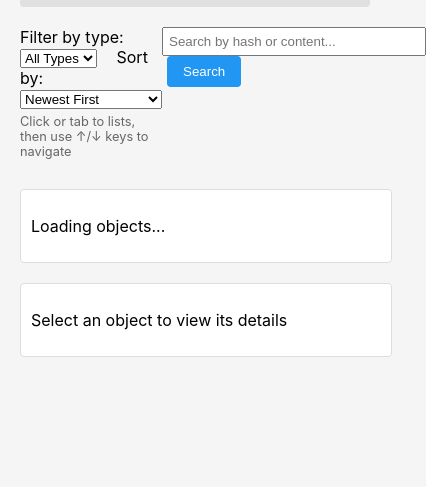
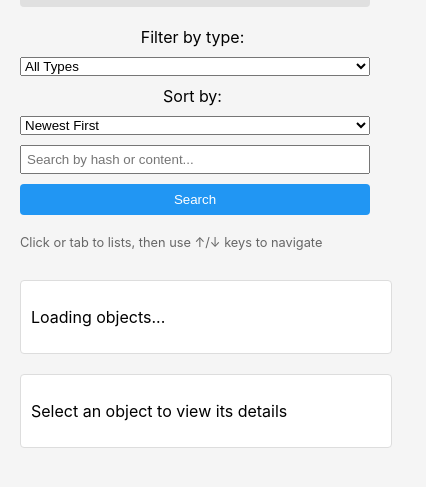
Before and after one commit to markiz/git-visualizer, a website with bundled scripts: page src/index.html in a window 390 px wide. Shown: the part 165-652 px from the top of the page, 426 px wide, since content can reach past the window. Built offline with nearby package versions, Linux system fonts and the light colour scheme.

Commit message:
Improve desktop and mobile layouts

```diff
--- a/src/index.html
+++ b/src/index.html
@@ -162,8 +162,59 @@
       background-color: #0b7dda;
     }
 
+    .select-repo-button {
+      margin-right: 10px;
+    }
+
     .filter-container {
       margin-bottom: 10px;
+    }
+
+    .filter-controls {
+      display: flex;
+      flex-direction: column;
+      margin-bottom: 10px;
+    }
+
+    .filter-sort-pickers {
+      display: flex;
+      align-items: center;
+      gap: 20px; /* Space between filter and sort */
+      margin-bottom: 10px;
+      width: 100%;
+    }
+
+    .filter-sort-pickers label {
+      margin-right: 5px; /* Space between label and select */
+    }
+
+    .filter-sort-pickers select {
+      flex-grow: 1; /* Allow select to take available space */
+    }
+
+    .search-block {
+      display: flex;
+      width: 100%;
+      margin-bottom: 10px;
+    }
+
+    .search-bar {
+      padding: 5px;
+      flex-grow: 1;
+      margin-right: 5px;
+      flex-basis: 0;
+    }
+
+    .search-button {
+      margin-left: 0;
+      width: auto;
+    }
+
+    .hint-string {
+      font-size: 0.8em;
+      color: #666;
+      margin-top: 5px;
+      width: 100%;
     }
 
     @media (max-width: 768px) {
@@ -176,10 +227,36 @@
         flex: none; /* Remove flex grow/shrink on smaller screens */
         width: 100%; /* Take full width */
       }
-    }
 
-    .object-count {
-      font-weight: bold;
+      .objects-list {
+        max-height: 300px; /* Limit height for mobile */
+      }
+
+      .filter-sort-pickers {
+        flex-direction: column; /* Stack filter and sort on mobile */
+        gap: 10px; /* Adjust gap for stacking */
+      }
+
+      .filter-sort-pickers select {
+        width: 100%; /* Full width on mobile */
+      }
+
+      .search-block {
+        flex-direction: column; /* Stack search input and button on mobile */
+      }
+
+      .search-bar {
+        margin-right: 0; /* Remove right margin on mobile */
+        margin-bottom: 10px; /* Add bottom margin on mobile */
+      }
+
+      .search-button {
+        width: 100%; /* Full width on mobile */
+      }
+
+      .hint-string {
+        margin-top: 10px; /* Adjust top margin on mobile */
+      }
     }
   </style>
 </head>
@@ -191,14 +268,14 @@
       <div class="status-bar">
         <div id="repo-status">Checking repository...</div>
         <div>
-          <button id="select-repo-btn" style="margin-right: 10px;">Select Repository</button>
+          <button id="select-repo-btn" class="select-repo-button">Select Repository</button>
           <button id="refresh-btn">Refresh</button>
         </div>
       </div>
 
       <div class="filter-container">
-        <div style="display: flex; justify-content: space-between; margin-bottom: 10px;">
-          <div>
+        <div class="filter-controls">
+          <div class="filter-sort-pickers">
             <label for="object-type-filter">Filter by type: </label>
             <select id="object-type-filter">
               <option value="all">All Types</option>
@@ -207,9 +284,7 @@
               <option value="commit">Commit</option>
               <option value="tag">Tag</option>
             </select>
-            <span id="object-count" class="object-count"></span>
-
-            <label for="sort-select" style="margin-left: 15px;">Sort by: </label>
+            <label for="sort-select">Sort by: </label>
             <select id="sort-select">
               <option value="date-desc">Newest First</option>
               <option value="none">None</option>
@@ -218,14 +293,13 @@
               <option value="size-desc">Size (Largest First)</option>
               <option value="size-asc">Size (Smallest First)</option>
             </select>
-            <div id="object-count" class="object-count"></div>
-            <div style="font-size: 0.8em; color: #666; margin-top: 5px;">Click or tab to lists, then use ↑/↓ keys to navigate</div>
           </div>
-          <div>
-            <input type="text" id="search-input" placeholder="Search by hash or content..." style="padding: 5px; width: 250px;">
-            <button id="search-btn" style="margin-left: 5px;">Search</button>
+          <div class="search-block">
+            <input type="text" id="search-input" class="search-bar" placeholder="Search by hash or content...">
+            <button id="search-btn">Search</button>
           </div>
         </div>
+        <div class="hint-string">Click or tab to lists, then use ↑/↓ keys to navigate</div>
       </div>
     </div>
 
--- a/src/renderer.ts
+++ b/src/renderer.ts
@@ -17,7 +17,6 @@ let objectDetails: HTMLElement;
 let refreshBtn: HTMLElement;
 let selectRepoBtn: HTMLElement;
 let objectTypeFilter: HTMLSelectElement;
-let objectCount: HTMLElement;
 let searchInput: HTMLInputElement;
 let searchBtn: HTMLElement;
 let sortSelect: HTMLSelectElement;
@@ -103,7 +102,6 @@ document.addEventListener('DOMContentLoaded', () => {
   refreshBtn = document.getElementById('refresh-btn')!;
   selectRepoBtn = document.getElementById('select-repo-btn')!;
   objectTypeFilter = document.getElementById('object-type-filter') as HTMLSelectElement;
-  objectCount = document.getElementById('object-count')!;
   searchInput = document.getElementById('search-input') as HTMLInputElement;
   searchBtn = document.getElementById('search-btn')!;
   sortSelect = document.getElementById('sort-select') as HTMLSelectElement;
@@ -381,7 +379,6 @@ function renderObjectsList(objects: EnhancedGitObject[]): void {
   // Store the filtered list for keyboard navigation
   filteredObjectsList = filteredObjects;
 
-  objectCount.textContent = `(${filteredObjects.length} objects)`;
 
   if (filteredObjects.length === 0) {
     objectsList.innerHTML = '<p>No objects found.</p>';
```
